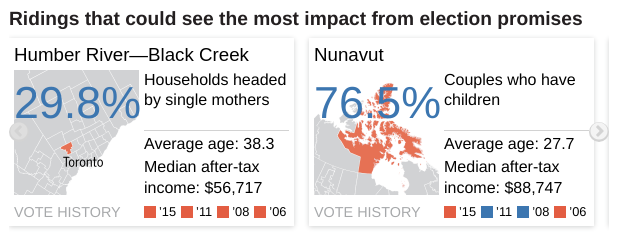
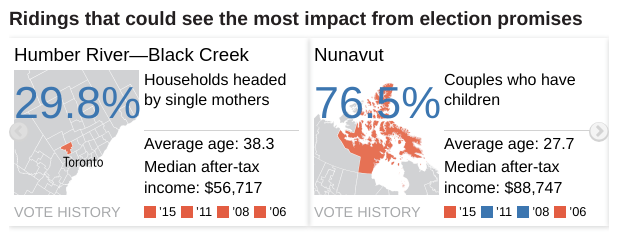
Before and after one commit to vs-postmedia/extreme-ridings, a React app: page / in a window 1280 px wide. Shown: the part 559-800 px from the top of the page, 331-971 px from the left. Built offline with nearby package versions, Linux system fonts and the light colour scheme.

Commit message:
card width

```diff
--- a/src/components/RidingCard/RidingCard.css
+++ b/src/components/RidingCard/RidingCard.css
@@ -5,7 +5,7 @@
 	margin: 1vh 0;
 	padding: 3px 5px;
 	position: relative;
-	width: 275px;
+	width: 290px;
 }
 
 
@@ -20,7 +20,7 @@
 	display: none;
 }
 .riding-card .copy {
-	max-width: 150px;
+	max-width: 160px;
 }
 .riding-card .copy > p {
 	margin: 0 0 3px 5px;
```
